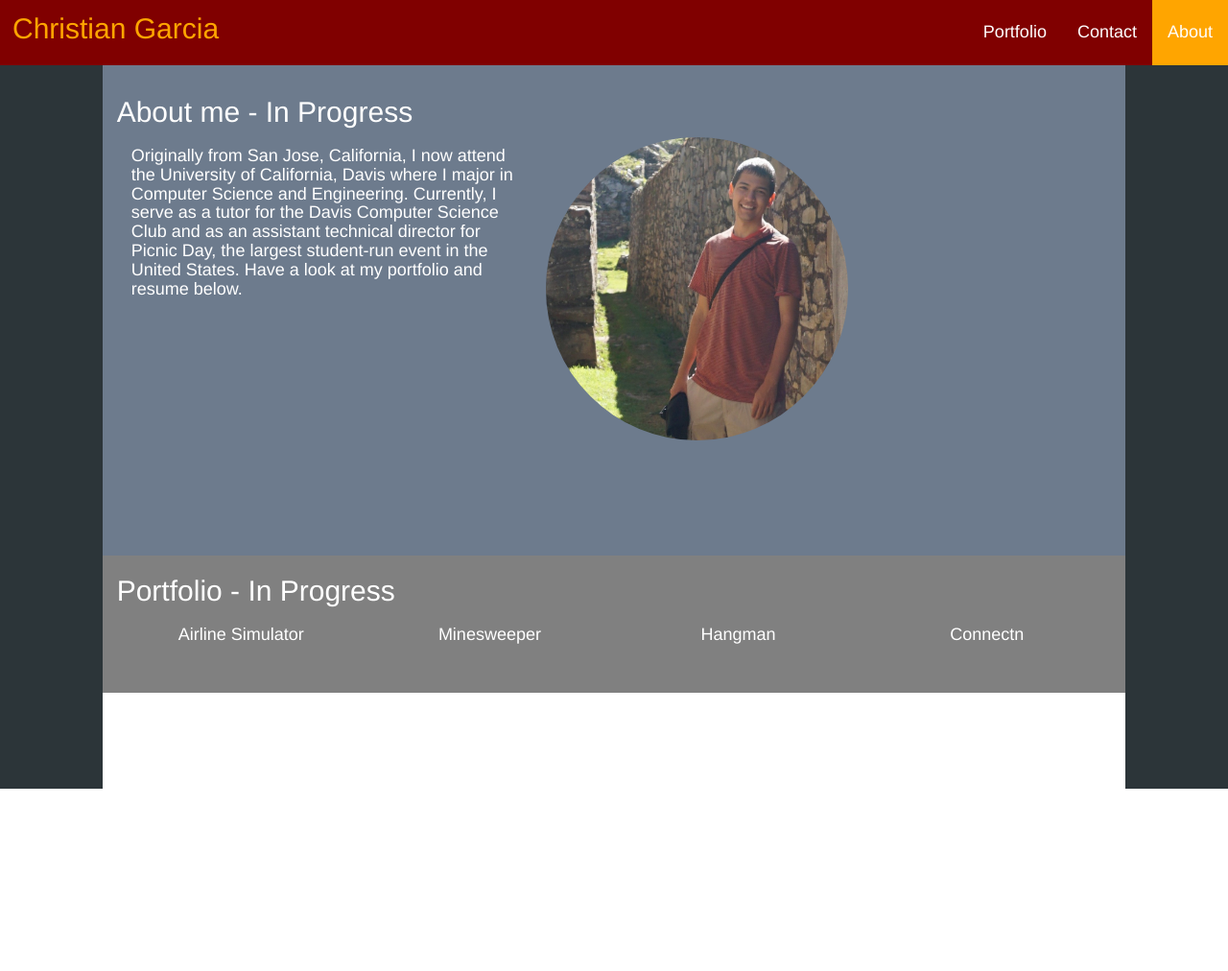
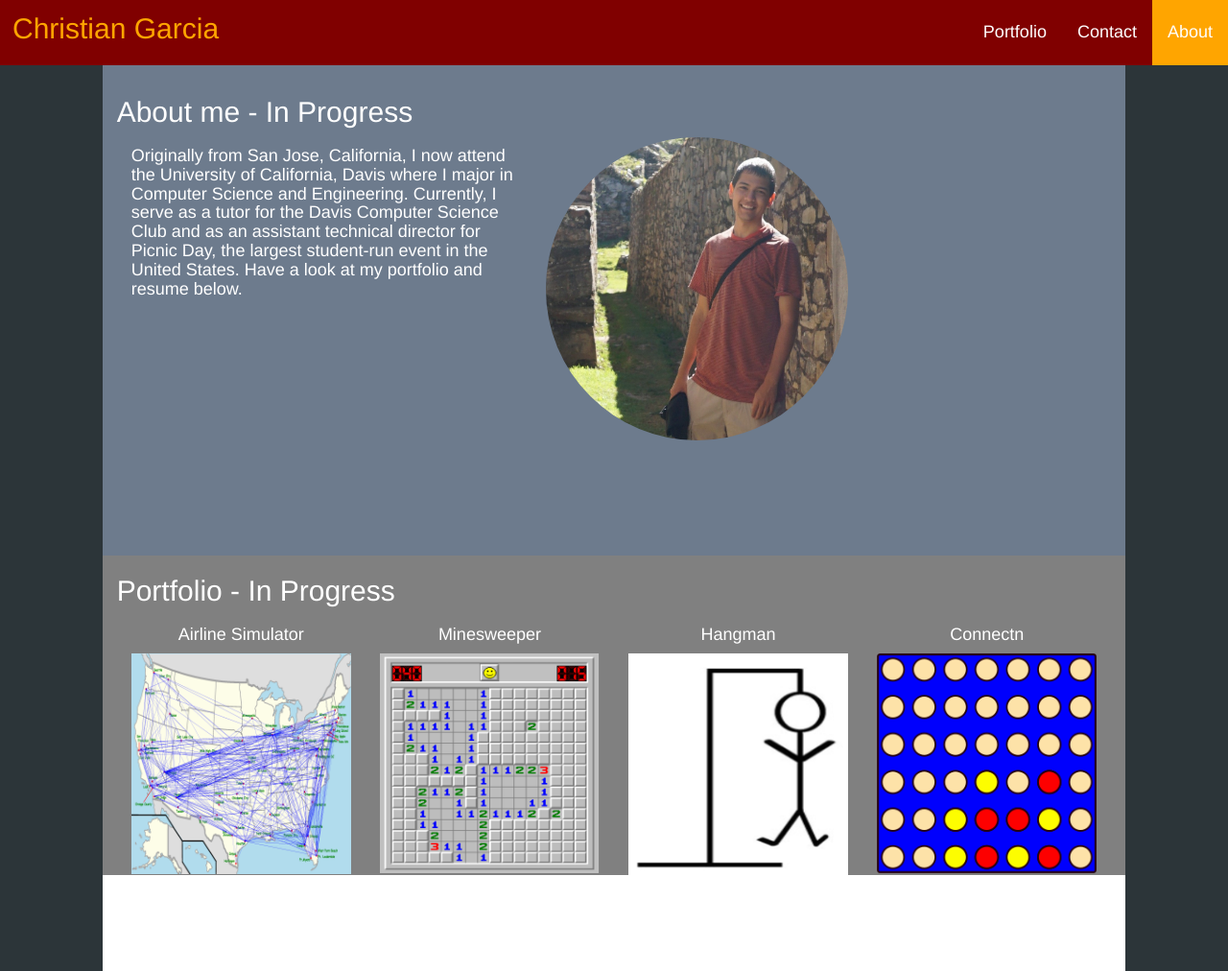
Before and after one commit to KitanGarcia/KitanGarcia.github.io, a Jekyll site: the page index.html, which Jekyll copies as it is, in a window 1280 px wide and 1012 px high. Shown: the whole window at 96% size. Built offline with Jekyll 4.4.1, drawn with Linux system fonts in a browser that asks for light colours.

Commit message:
Update index.html

```diff
--- a/index.html
+++ b/index.html
@@ -38,17 +38,26 @@
     <div class = "right col-md-1 col-xs-1"></div>
   </div>
 
+
     <div class = "row">
       <div class = "left col-md-1 col-xs-1"></div>
       <div class = "portfolio col-md-10 col-xs-10">
         <h2 class = "portfoliotext">Portfolio - In Progress</h2>
-      <div class = "projects col-md-3 col-xs-3 col3center"><h4>Airline Simulator</h4>
+        <div class = "projects col-md-3 col-xs-3 col3center">
+          <h4>Airline Simulator</h4>
+          <img class = "img-responsive" src = "/images/airlines.png">
         </div>
-      <div class = "projects col-md-3 col-xs-3 col3center"><h4>Minesweeper</h4>
+        <div class = "projects col-md-3 col-xs-3 col3center">
+          <h4>Minesweeper</h4>
+          <img class = "img-responsive" src = "/images/minesweeper.png">
         </div>
-      <div class = "projects col-md-3 col-xs-3 col3center"><h4>Hangman</h4>
+        <div class = "projects col-md-3 col-xs-3 col3center">
+          <h4>Hangman</h4>
+          <img class = "img-responsive" src = "/images/hangman.png">
         </div>
-      <div class = "projects col-md-3 col-xs-3 col3center"><h4>Connectn</h4>
+        <div class = "projects col-md-3 col-xs-3 col3center">
+          <h4>Connectn</h4>
+          <img class = "img-responsive" src = "/images/connectn.png">
         </div>
         <br></br>
         <br></br>
```
Lines whose indentation alone changed are shown as unchanged.
